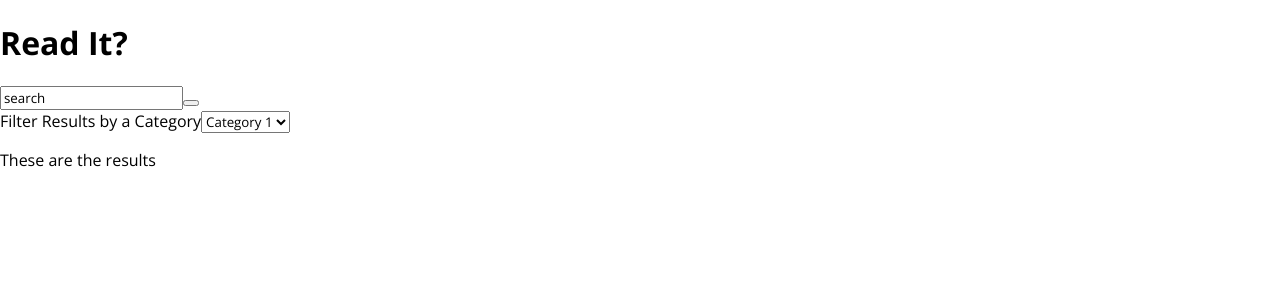
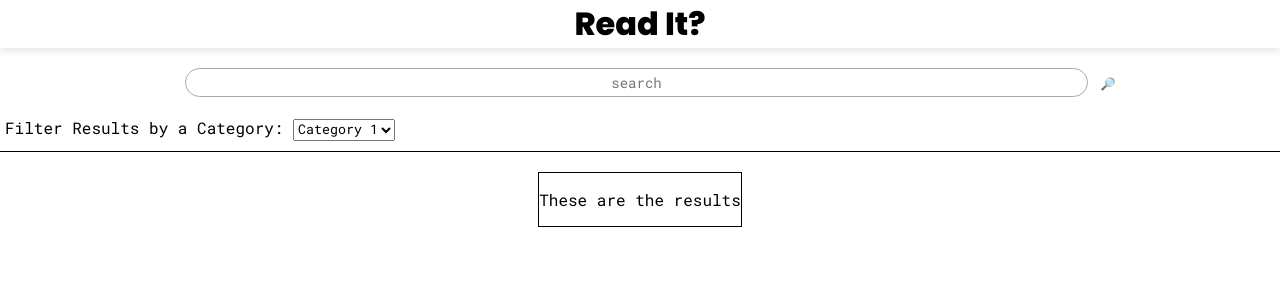
Before and after one commit to b-mitch/read-it, a React (Create React App) app: page / in a window 1280 px wide. Shown: the top 300 px of the page. Built offline with nearby package versions, Linux system fonts and the light colour scheme.

Commit message:
add basic main page css

```diff
--- a/public/index.css
+++ b/public/index.css
@@ -1,5 +1,5 @@
 * {
-  font-family: "Open Sans", sans-serif;
+  font-family: 'Roboto Mono', "Courier New", monospace;
   box-sizing: border-box;
 }
 
@@ -7,3 +7,76 @@ html,
 body {
   margin: 0;
 }
+
+.heading {
+  box-shadow: 0 0 10px lightgrey;
+  margin-bottom: 20px;
+}
+
+h1 {
+  text-align: center;
+  margin: 0;
+  font-family: 'Poppins', Tahoma, sans-serif;
+}
+
+.search-bar {
+  top: 60px;
+  width: 75%;
+  display: flex;
+  column-gap: 8px;
+  align-items: center;
+  justify-content: center;
+  margin: auto;
+  margin-bottom: 20px;
+}
+
+.search {
+  border-radius: 24px;
+  width: 100%;
+  border: 1px solid #a9a9a9;
+  font-size: 14px;
+  padding: 4px 8px;
+  display: flex;
+  column-gap: 8px;
+  align-items: center;
+  justify-content: center;
+  text-align: center;
+  margin-left: 25px;
+
+}
+
+.search-button {
+  height: 24px;
+  width: 24px;
+  display: flex;
+  align-items: center;
+  justify-content: center;
+  border: none;
+  background: transparent;
+  border-radius: 50%;
+  cursor: pointer;
+  font-size: 12px;
+  transition: background-color 0.1s ease-in;
+}
+
+.search-button:hover,
+.search-button:focus {
+  background-color: #eaeaea;
+}
+
+.filter{
+  padding-bottom: 10px;
+  padding-left: 5px;
+  border-bottom: 1px solid black;
+}
+
+.results-container{
+  display: flex;
+  align-items: center;
+  justify-content: center;
+}
+
+.results{
+  margin: 20px;
+  border: 1px solid black;
+}
--- a/src/App/App.js
+++ b/src/App/App.js
@@ -18,14 +18,12 @@ export default function App() {
         <h1>Read It?</h1>
         <div className='icon'></div>
       </div>
-      <div className='search-bar'>
+      <div className='components'>
         <SearchBar />
-      </div>
-      <div className='filter'>
         <Filter />
-      </div>
-      <div className='results'>
-        <Results />
+        <div className='results-container'>
+          <Results />
+        </div>
       </div>
     </div>
   );
--- a/src/components/filter.js
+++ b/src/components/filter.js
@@ -4,7 +4,7 @@ export default function Filter () {
 
     return (
         <div className='filter'>
-          <label for='categories'>Filter Results by a Category</label>
+          <label for='categories'>Filter Results by a Category: </label>
           <select name='categories' id='categories' required>
             <option value='category 1'>Category 1</option>
             <option value='category 2'>Category 2</option>
--- a/src/components/searchBar.js
+++ b/src/components/searchBar.js
@@ -4,8 +4,9 @@ export default function SearchBar () {
 
   return (
     <form onSubmit='' className="search-bar">
-      <input type="text" value='search' className="search" />
+      <input type="text" placeholder='search' className="search" />
       <button type="submit" className="search-button">
+        🔎
       </button>
     </form>
   );
--- a/src/features/results/results.js
+++ b/src/features/results/results.js
@@ -3,6 +3,8 @@
 export default function Results() {
 
   return (
-    <p>These are the results</p>
+    <div className='results'>
+        <p>These are the results</p>
+    </div>
     )
 }
```
